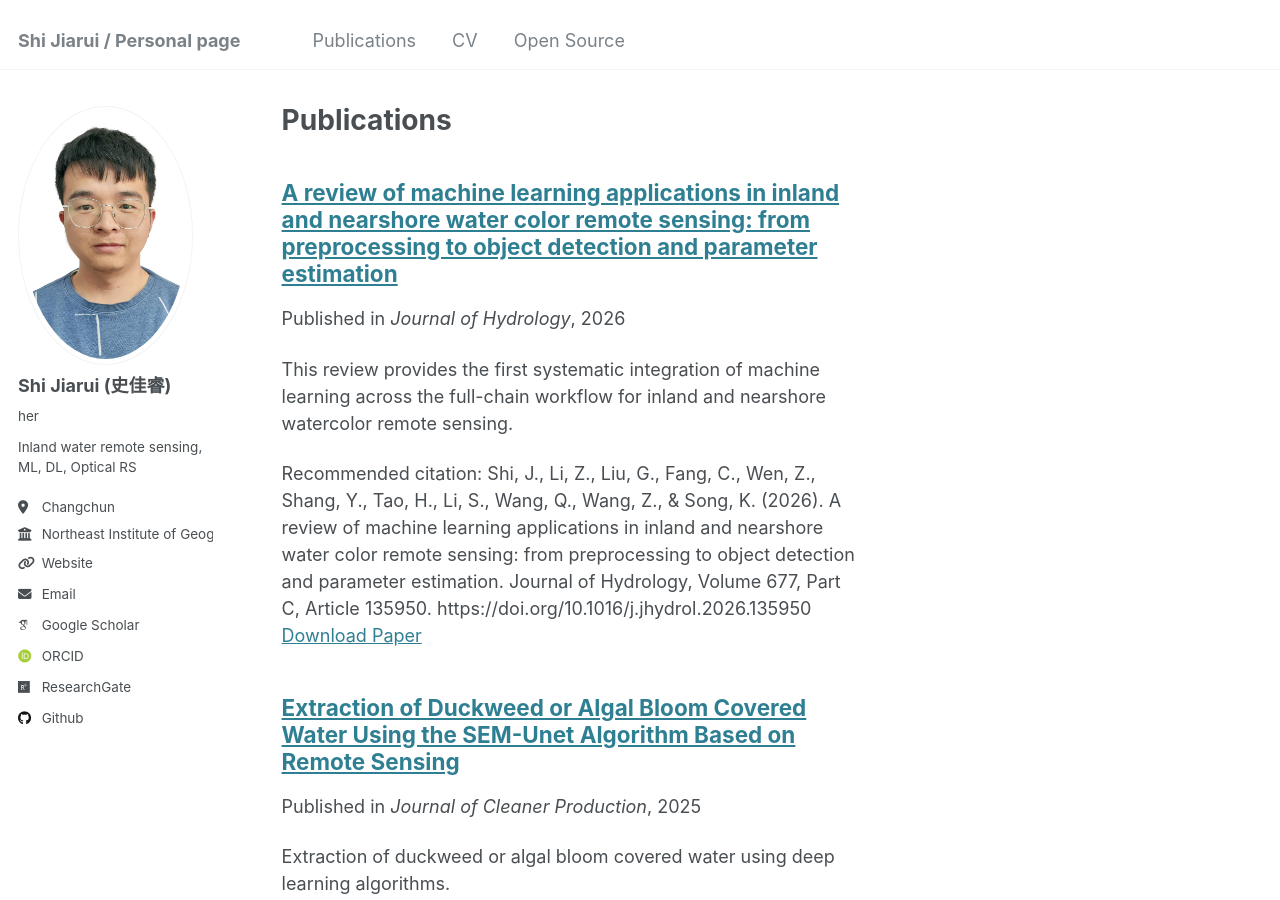
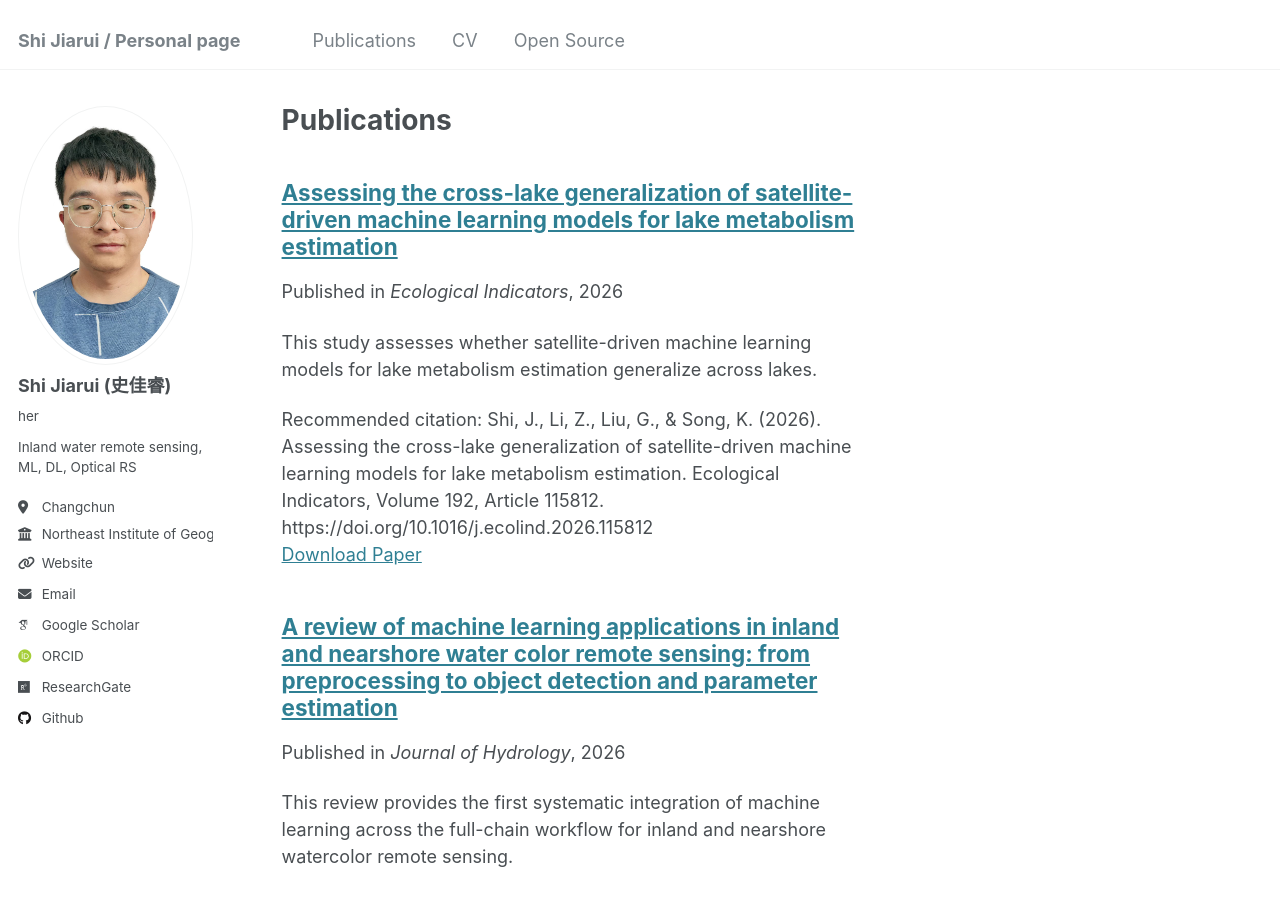
Before and after one commit to Shi-Jiarui/Shi-Jiarui.github.io, a Jekyll site: the page built from _pages/publications.md, in a window 1280 px wide and 900 px high. Built offline with Jekyll 4.4.1, drawn with Linux system fonts in a browser that asks for light colours; some web fonts are replaced.

Commit message:
add 2026EI PAPER

```diff
--- a/_pages/cv.md
+++ b/_pages/cv.md
@@ -49,6 +49,12 @@ For a complete and automatically updated list of my publications, please visit m
 ### Selected Publications
 
 - **2026**
+  **Assessing the cross-lake generalization of satellite-driven machine learning models for lake metabolism estimation**
+  Jiarui Shi, Zuchuan Li, Ge Liu, Kaishan Song
+  *Ecological Indicators*
+  [https://doi.org/10.1016/j.ecolind.2026.115812](https://doi.org/10.1016/j.ecolind.2026.115812)
+
+- **2026**
   **A review of machine learning applications in inland and nearshore water color remote sensing: from preprocessing to object detection and parameter estimation**
   Jiarui Shi, Zuchuan Li, Ge Liu et.al
   *Journal of Hydrology*
--- /dev/null
+++ b/_publications/2026-11-01-cross-lake-generalization-lake-metabolism.md
@@ -0,0 +1,13 @@
+---
+title: "Assessing the cross-lake generalization of satellite-driven machine learning models for lake metabolism estimation"
+collection: publications
+category: manuscripts
+permalink: /publication/2026-cross-lake-generalization-lake-metabolism
+excerpt: 'This study assesses whether satellite-driven machine learning models for lake metabolism estimation generalize across lakes.'
+date: 2026-11-01
+venue: 'Ecological Indicators'
+paperurl: 'https://doi.org/10.1016/j.ecolind.2026.115812'
+citation: 'Shi, J., Li, Z., Liu, G., & Song, K. (2026). Assessing the cross-lake generalization of satellite-driven machine learning models for lake metabolism estimation. Ecological Indicators, Volume 192, Article 115812. https://doi.org/10.1016/j.ecolind.2026.115812'
+---
+
+Lake gross primary production (GPP), respiration (R) and net ecosystem production (NEP) are key indicators of lake ecosystem function, and satellite-driven machine learning models provide a scalable way to estimate them. Such models are typically trained on lakes with in-situ metabolism measurements, yet their ability to be transferred to other lakes remains uncertain. This study assesses the cross-lake generalization of satellite-driven machine learning models for lake metabolism estimation, providing a basis for reliable, large-scale application of these models.
```
Also changed, not shown: _pages/cv-zh.md (+6 -0 lines).
